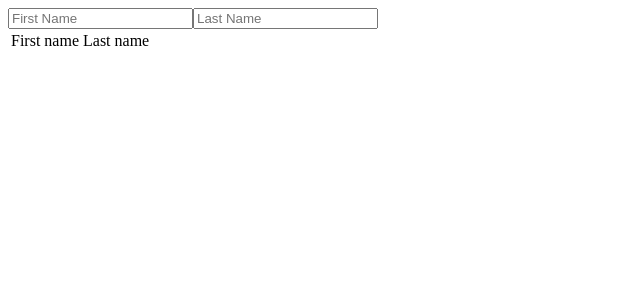
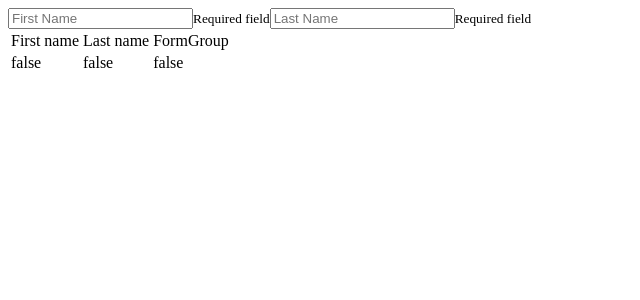
Before and after one commit to profanis/bpb-mastering-angular-reactive-forms, an Angular app: page / in a window 1280 px wide. Shown: the top 300 px of the page, without its empty margins (0-640 px from the left). Built offline with nearby package versions, Linux system fonts and the light colour scheme.

Commit message:
form group validations and messages

```diff
--- a/src/app/app.component.html
+++ b/src/app/app.component.html
@@ -4,9 +4,13 @@
           placeholder="First Name"
           formControlName="firstName" />
 
+  <small *ngIf="myForm.controls.firstName.invalid">Required field</small>
+
   <input  type="text"
           placeholder="Last Name"
           formControlName="lastName" />
+
+  <small *ngIf="myForm.controls.lastName.invalid">Required field</small>
 
 </form>
 
@@ -19,13 +23,19 @@
     <td>
       Last name
     </td>
+    <td>
+      FormGroup
+    </td>
   </tr>
   <tr>
     <td>
-      {{ myForm.get('firstName').value }}
+      {{ myForm.get('firstName').valid }}
     </td>
     <td>
-      {{ myForm.get('lastName').value }}
+      {{ myForm.get('lastName').valid }}
+    </td>
+    <td>
+      {{ myForm.touched }}
     </td>
   </tr>
 </table>
--- a/src/app/app.component.ts
+++ b/src/app/app.component.ts
@@ -1,5 +1,5 @@
 import { Component, OnInit } from '@angular/core'
-import { FormControl, FormGroup } from '@angular/forms'
+import { FormBuilder, FormGroup, Validators } from '@angular/forms'
 
 @Component({
   selector: 'app-root',
@@ -9,10 +9,12 @@ import { FormControl, FormGroup } from '@angular/forms'
 export class AppComponent implements OnInit {
   myForm: FormGroup
 
+  constructor(private fb: FormBuilder) {}
+
   ngOnInit(): void {
-    this.myForm = new FormGroup({
-      firstName: new FormControl(),
-      lastName: new FormControl(),
+    this.myForm = this.fb.group({
+      firstName: ['', Validators.required],
+      lastName: ['', Validators.required],
     })
   }
 }
```
Also changed, not shown: .eslintrc.js, 1 other file (tests, documents, lock files or other folders).
